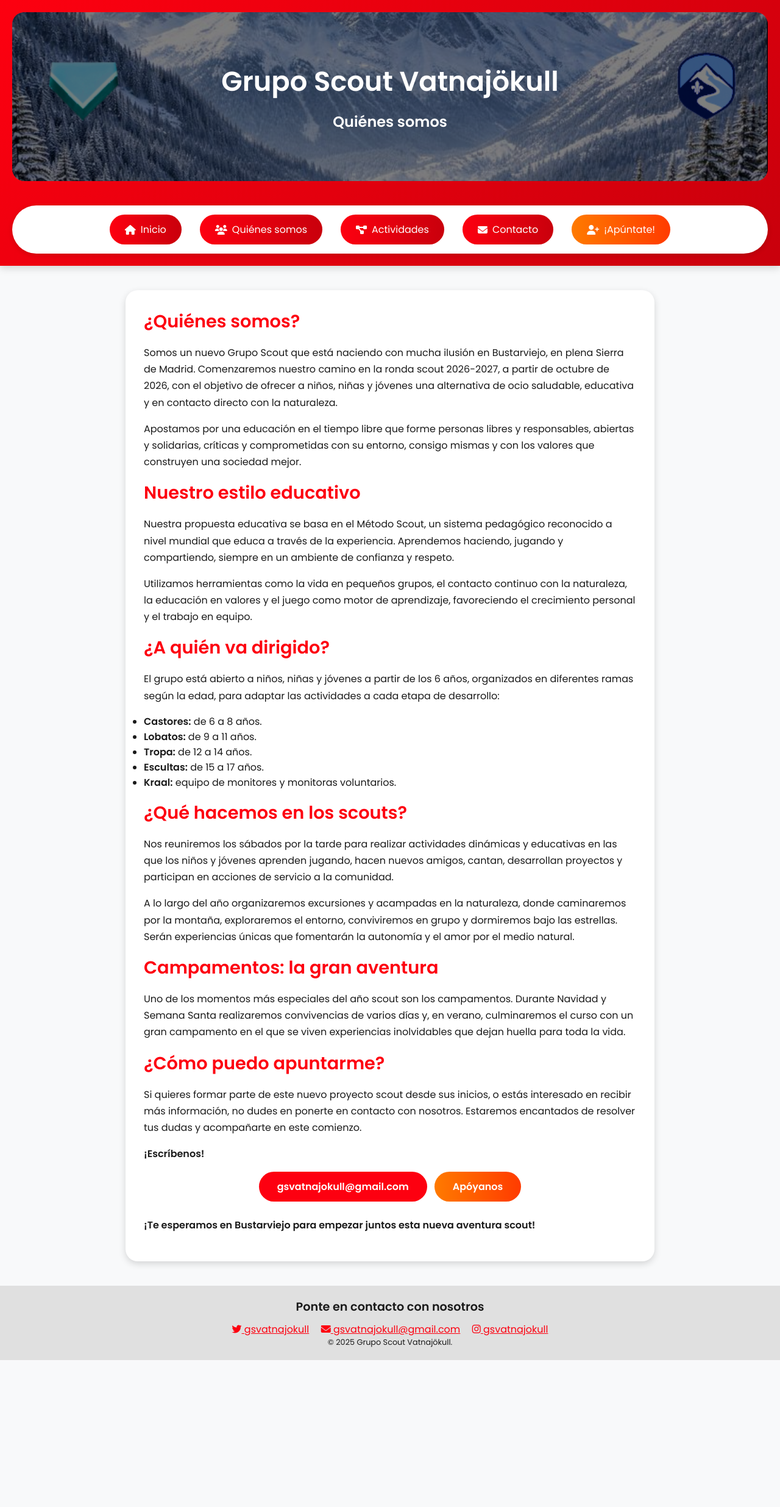
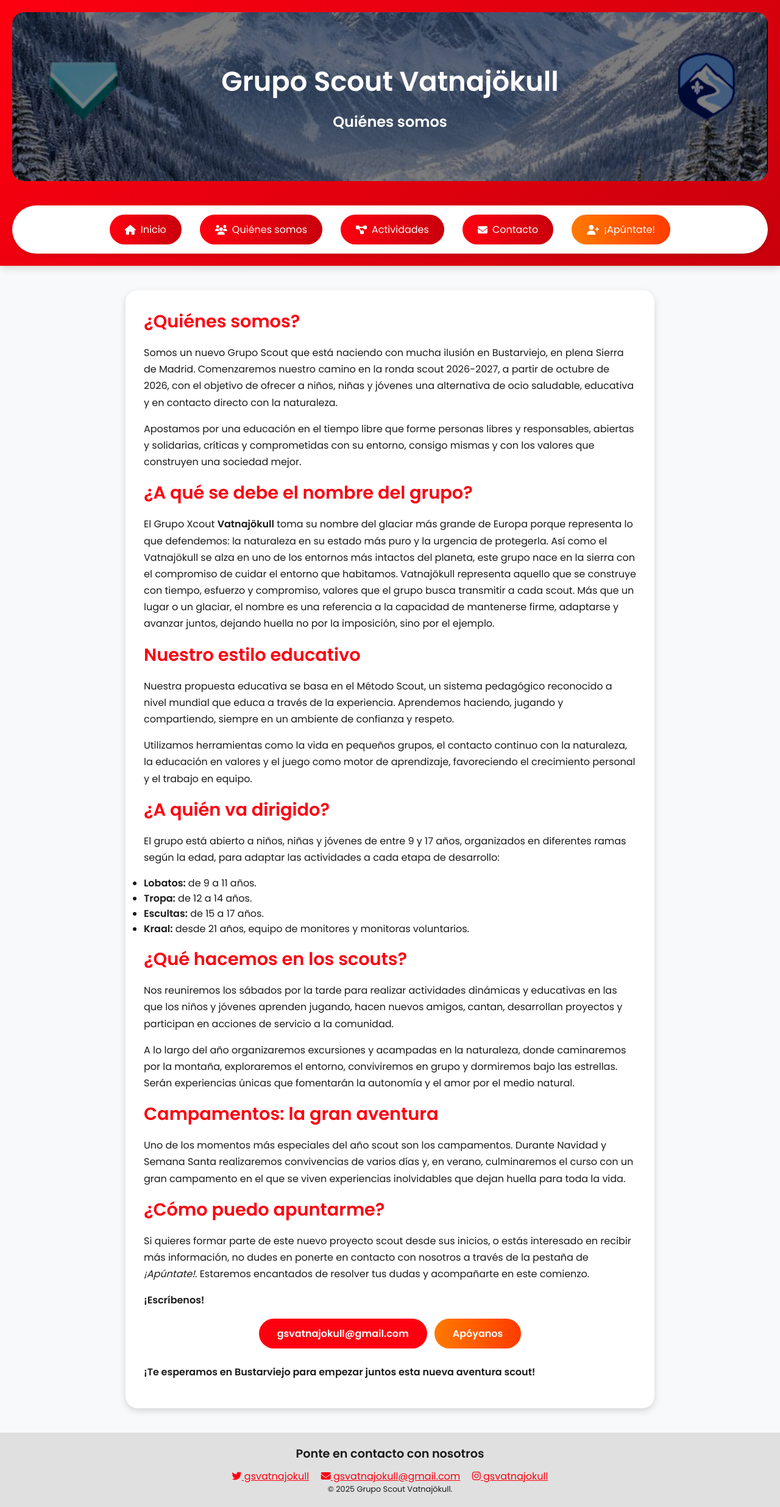
Before and after one commit to gsvatnajokull/gsvatnajokull.github.io, a Jekyll site: the page aboutus.html, which Jekyll copies as it is, in a window 1280 px wide. Shown: the whole page at 61% size. Built offline with Jekyll 4.4.1, drawn with Linux system fonts in a browser that asks for light colours; before the commit the page ends 2231 px from its top, so only the background shows below that.

Commit message:
actualizacion

```diff
--- a/aboutus.html
+++ b/aboutus.html
@@ -47,7 +47,8 @@
           responsables, abiertas y solidarias, críticas y comprometidas con su entorno,
           consigo mismas y con los valores que construyen una sociedad mejor.
       </p>
-
+      <h2>¿A qué se debe el nombre del grupo?</h2>
+      <p>El Grupo Xcout <b>Vatnajökull</b> toma su nombre del glaciar más grande de Europa porque representa lo que defendemos: la naturaleza en su estado más puro y la urgencia de protegerla. Así como el Vatnajökull se alza en uno de los entornos más intactos del planeta, este grupo nace en la sierra con el compromiso de cuidar el entorno que habitamos. Vatnajökull representa aquello que se construye con tiempo, esfuerzo y compromiso, valores que el grupo busca transmitir a cada scout. Más que un lugar o un glaciar, el nombre es una referencia a la capacidad de mantenerse firme, adaptarse y avanzar juntos, dejando huella no por la imposición, sino por el ejemplo.</p>
       <h2>Nuestro estilo educativo</h2>
       <p>
           Nuestra propuesta educativa se basa en el Método Scout, un sistema pedagógico
@@ -62,17 +63,18 @@
 
       <h2>¿A quién va dirigido?</h2>
       <p>
-          El grupo está abierto a niños, niñas y jóvenes a partir de los 6 años, organizados
+          El grupo está abierto a niños, niñas y jóvenes de entre 9 y 17 años, organizados
           en diferentes ramas según la edad, para adaptar las actividades a cada etapa de
           desarrollo:
       </p>
       <p>
       <ul>
-          <li><strong>Castores:</strong> de 6 a 8 años.</li>
+          <!--<li><strong>Castores:</strong> de 6 a 8 años.</li>-->
           <li><strong>Lobatos:</strong> de 9 a 11 años.</li>
           <li><strong>Tropa:</strong> de 12 a 14 años.</li>
           <li><strong>Escultas:</strong> de 15 a 17 años.</li>
-          <li><strong>Kraal:</strong> equipo de monitores y monitoras voluntarios.</li>
+          <!--<li><strong>Rovers:</strong> de 18 a 21 años.</li>-->
+          <li><strong>Kraal:</strong> desde 21 años, equipo de monitores y monitoras voluntarios.</li>
       </ul>
       </p>
 
@@ -101,7 +103,8 @@
       <p>
           Si quieres formar parte de este nuevo proyecto scout desde sus inicios, o estás
           interesado en recibir más información, no dudes en ponerte en contacto con
-          nosotros. Estaremos encantados de resolver tus dudas y acompañarte en este
+          nosotros a través de la pestaña de <i>¡Apúntate!</i>.
+          Estaremos encantados de resolver tus dudas y acompañarte en este
           comienzo.
       </p>
       <p><strong>¡Escríbenos!</strong></p>
--- a/apuntate.html
+++ b/apuntate.html
@@ -81,7 +81,7 @@
   <div id="popupScout" class="popup">
     <button onclick="closePopup('popupScout')">✖</button>
     <h2>Inscripción Scout</h2>
-    <p>Requisitos: tener entre 6 y 17 años y ganas de aprender disfrutando de la naturaleza.</p>
+    <p>Requisitos: tener entre 9 y 17 años y ganas de aprender disfrutando de la naturaleza.</p>
     <form action="https://formspree.io/f/mgoedeer" method="POST">
       <input type="text" name="nombre" placeholder="Nombre del interesad@" required>
       <input type="number" name="edad" placeholder="Edad" required>
--- a/index.html
+++ b/index.html
@@ -97,8 +97,7 @@
 
       <h2>¿Estás listo para ser parte de una aventura educativa única?</h2>
         <p>
-            Si estás buscando una experiencia transformadora que combine la naturaleza, la
-            educación y el trabajo en equipo, el Grupo Scout Vatnajökull es tu oportunidad.
+            Si tienes 21 años o más y la titulación de Monitor de Ocio y Tiempo Libre, y estás buscando una experiencia transformadora que combine la naturaleza, la educación y el trabajo en equipo, el Grupo Scout Vatnajökull es tu oportunidad.
             ¡No dudes en ponerte en contacto con nosotros y dar el primer paso!
         </p>
 
--- a/mystyle.css
+++ b/mystyle.css
@@ -192,7 +192,7 @@ main {
 .popup textarea {
   width: 100%;
   margin-bottom: 12px;
-  font-size: 1.8rem;             /* inputs un poco más grandes */
+  font-size: 1.5rem;             /* inputs un poco más grandes */
   padding: 10px;
 }
 
```
Also changed, not shown: other parts of index.html (+1 -1 lines).
